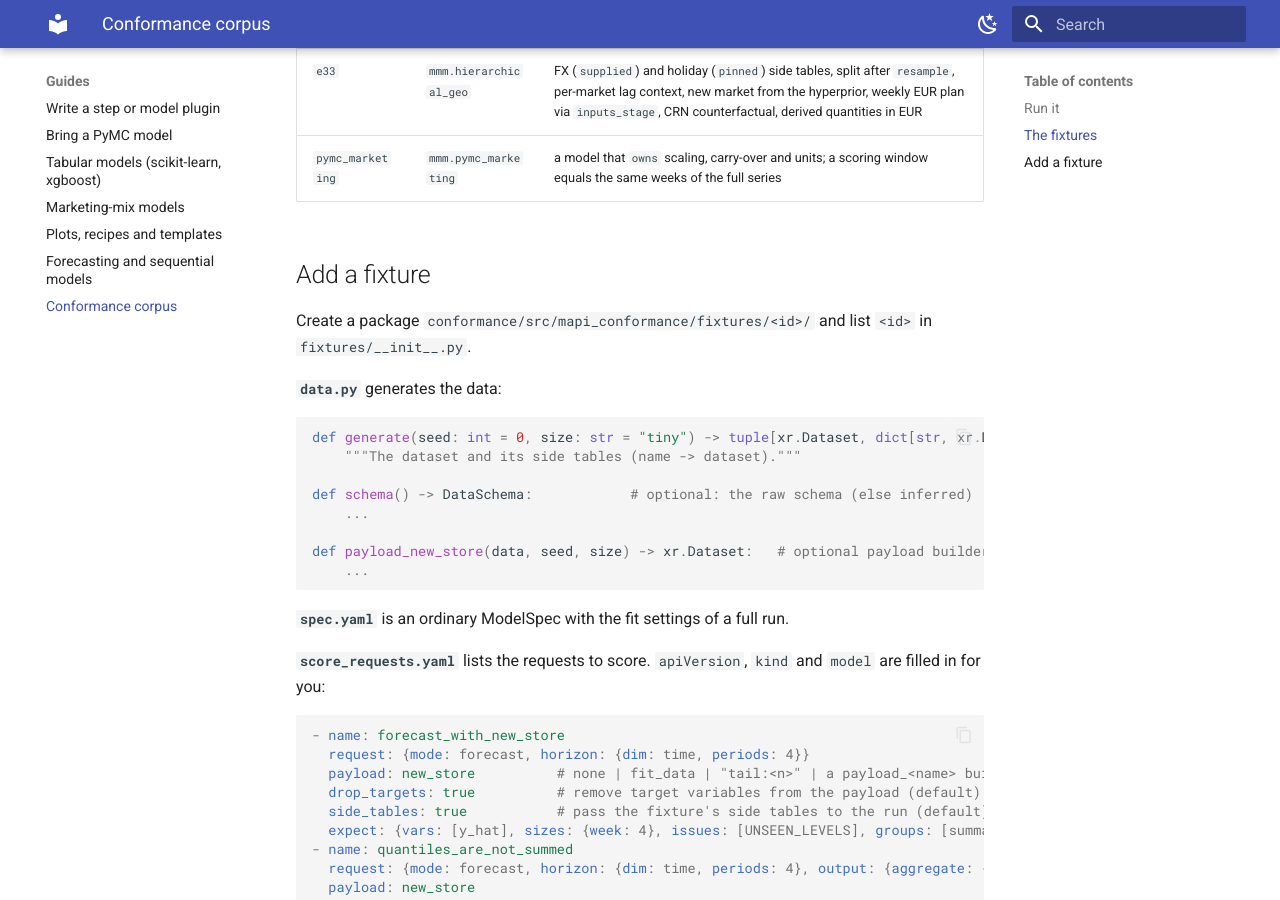
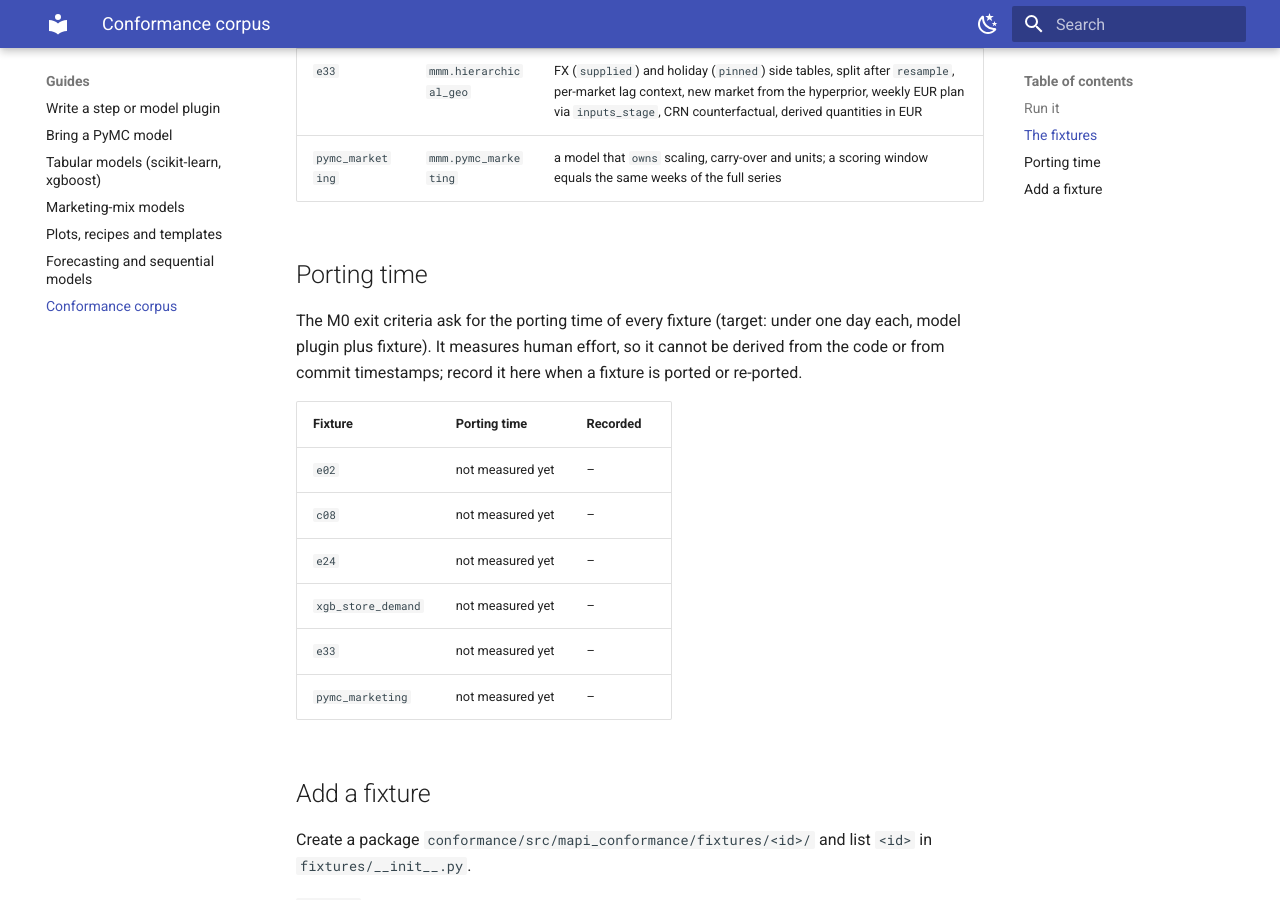
Before and after one commit to redam94/modeling-api, an MkDocs documentation site: the page built from docs/guides/conformance.md, in a window 1280 px wide and 900 px high, scrolled down 1545 px. Built offline with MkDocs 1.6.1 and Material for MkDocs 9.7.7, drawn with Linux system fonts in a browser that asks for light colours.

Commit message:
feat(spec): CONTRACT_VERSION 0.1 with a schema drift snapshot
The M0 exit criteria require contract v0.1 to be frozen, but there was no contract
version (mapi_spec only had the package __version__, 0.0.0 uninstalled) and no drift
guard. mapi_spec.CONTRACT_VERSION = '0.1' is stamped into every exported JSON Schema as
x-mapi-contract-version, and a snapshot test pins a digest of each exported schema: any
change fails until the snapshot is regenerated (additive) or the version is bumped
(breaking). CHANGELOG records the freeze.

The conformance guide gains a porting-time table; the times measure human effort and are
not recorded yet.

Co-Authored-By: Claude Opus 5.5 <noreply@anthropic.com>

```diff
--- a/docs/guides/conformance.md
+++ b/docs/guides/conformance.md
@@ -54,6 +54,21 @@ short; `--size full` uses the spec's own fit settings and larger data.
 | `xgb_store_demand` | `tabular.regressor` | pooled new stores, quantile aggregation refused, future-required covariates |
 | `e33` | `mmm.hierarchical_geo` | FX (`supplied`) and holiday (`pinned`) side tables, split after `resample`, per-market lag context, new market from the hyperprior, weekly EUR plan via `inputs_stage`, CRN counterfactual, derived quantities in EUR |
 | `pymc_marketing` | `mmm.pymc_marketing` | a model that `owns` scaling, carry-over and units; a scoring window equals the same weeks of the full series |
+
+## Porting time
+
+The M0 exit criteria ask for the porting time of every fixture (target: under one day each,
+model plugin plus fixture). It measures human effort, so it cannot be derived from the code or
+from commit timestamps; record it here when a fixture is ported or re-ported.
+
+| Fixture | Porting time | Recorded |
+|---|---|---|
+| `e02` | not measured yet | – |
+| `c08` | not measured yet | – |
+| `e24` | not measured yet | – |
+| `xgb_store_demand` | not measured yet | – |
+| `e33` | not measured yet | – |
+| `pymc_marketing` | not measured yet | – |
 
 ## Add a fixture
 
```
Also changed, not shown: CHANGELOG.md (+8 -0 lines), 5 other files.
